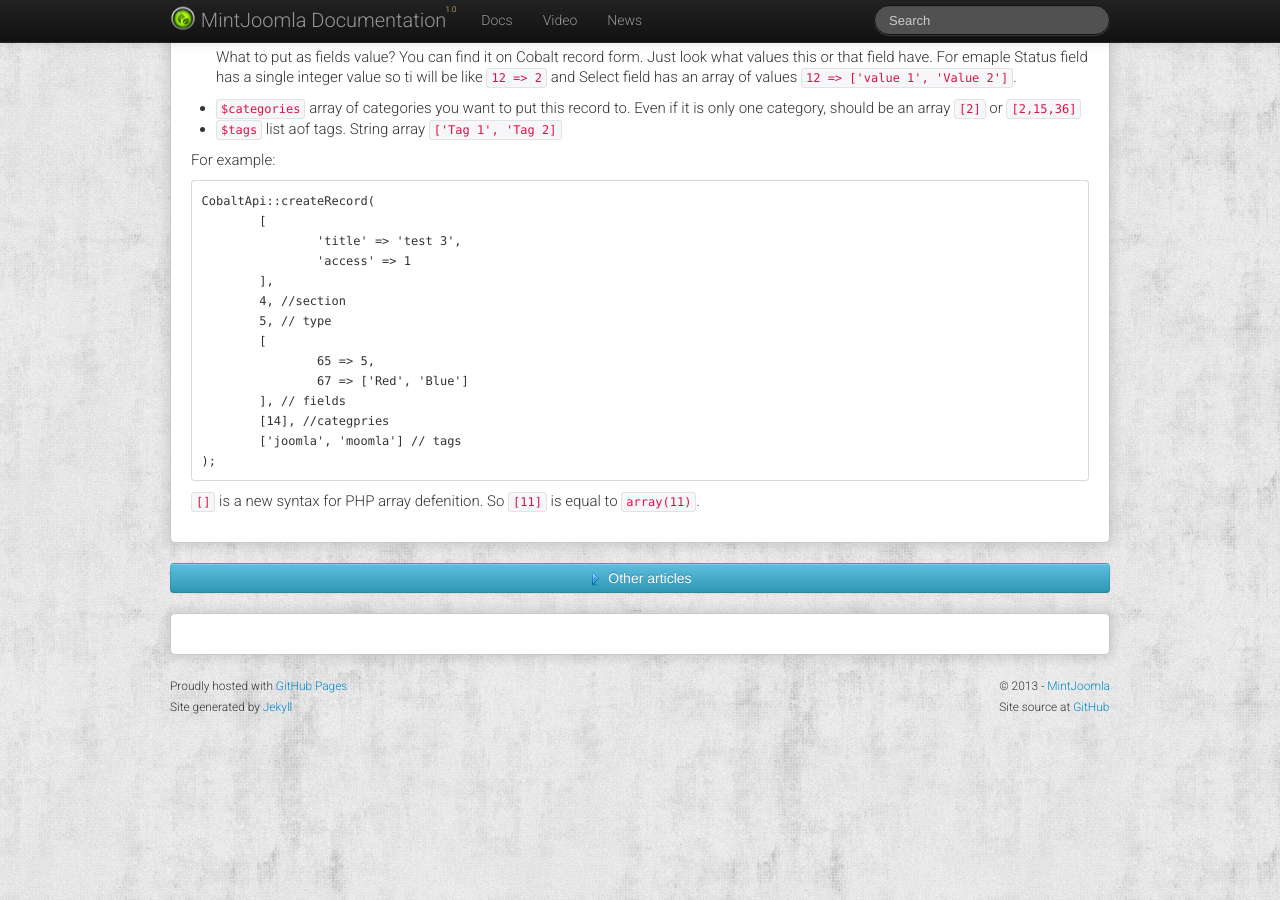
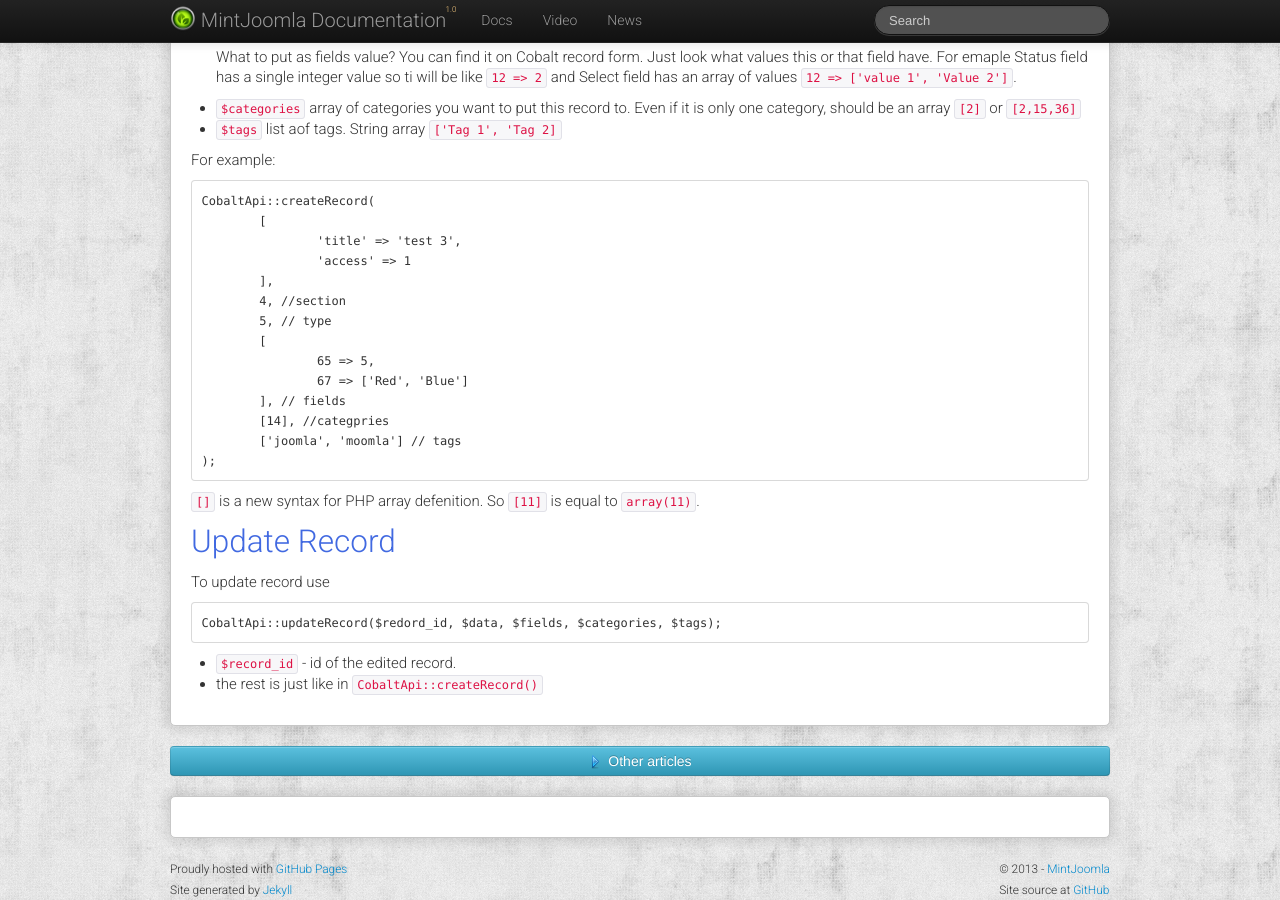
Before and after one commit to MintJoomla/MintJoomla.github.io, a Jekyll site: the page built from en/cobalt/_posts/developer/2013-01-01-api-reference.md, in a window 1280 px wide and 900 px high, scrolled down 2182 px. Built offline with Jekyll 4.4.1, drawn with Linux system fonts in a browser that asks for light colours; comment, search, counter and statistics services are not loaded.

Commit message:
Update record

```diff
--- a/en/cobalt/_posts/developer/2013-01-01-api-reference.md
+++ b/en/cobalt/_posts/developer/2013-01-01-api-reference.md
@@ -119,3 +119,12 @@ For example:
 	);
 
 `[]` is a new syntax for PHP array defenition. So `[11]` is equal to `array(11)`.
+
+## Update Record
+
+To update record use
+
+	CobaltApi::updateRecord($redord_id, $data, $fields, $categories, $tags);
+
+- `$record_id` - id of the edited record.
+- the rest is just like in `CobaltApi::createRecord()`
```
